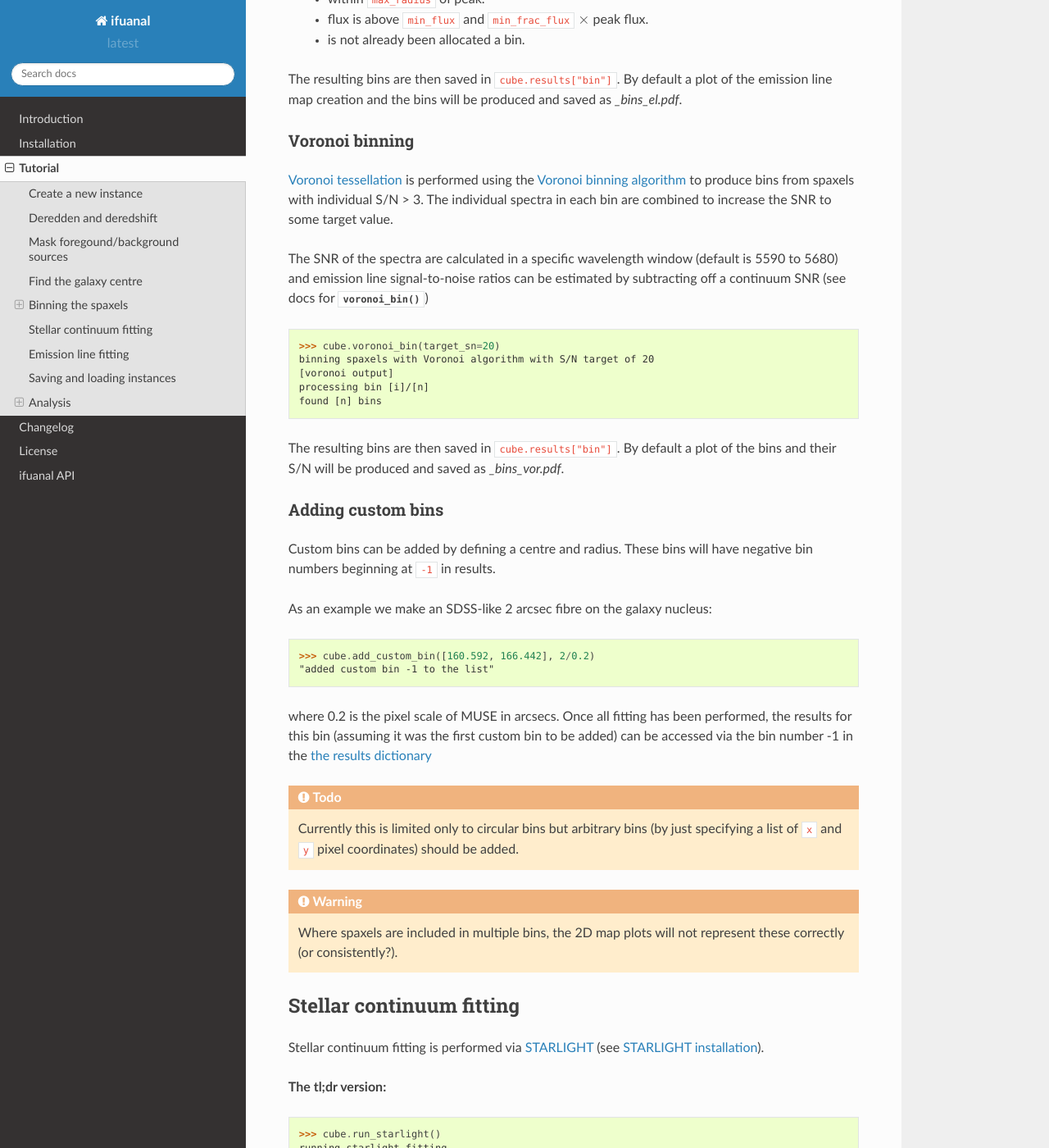
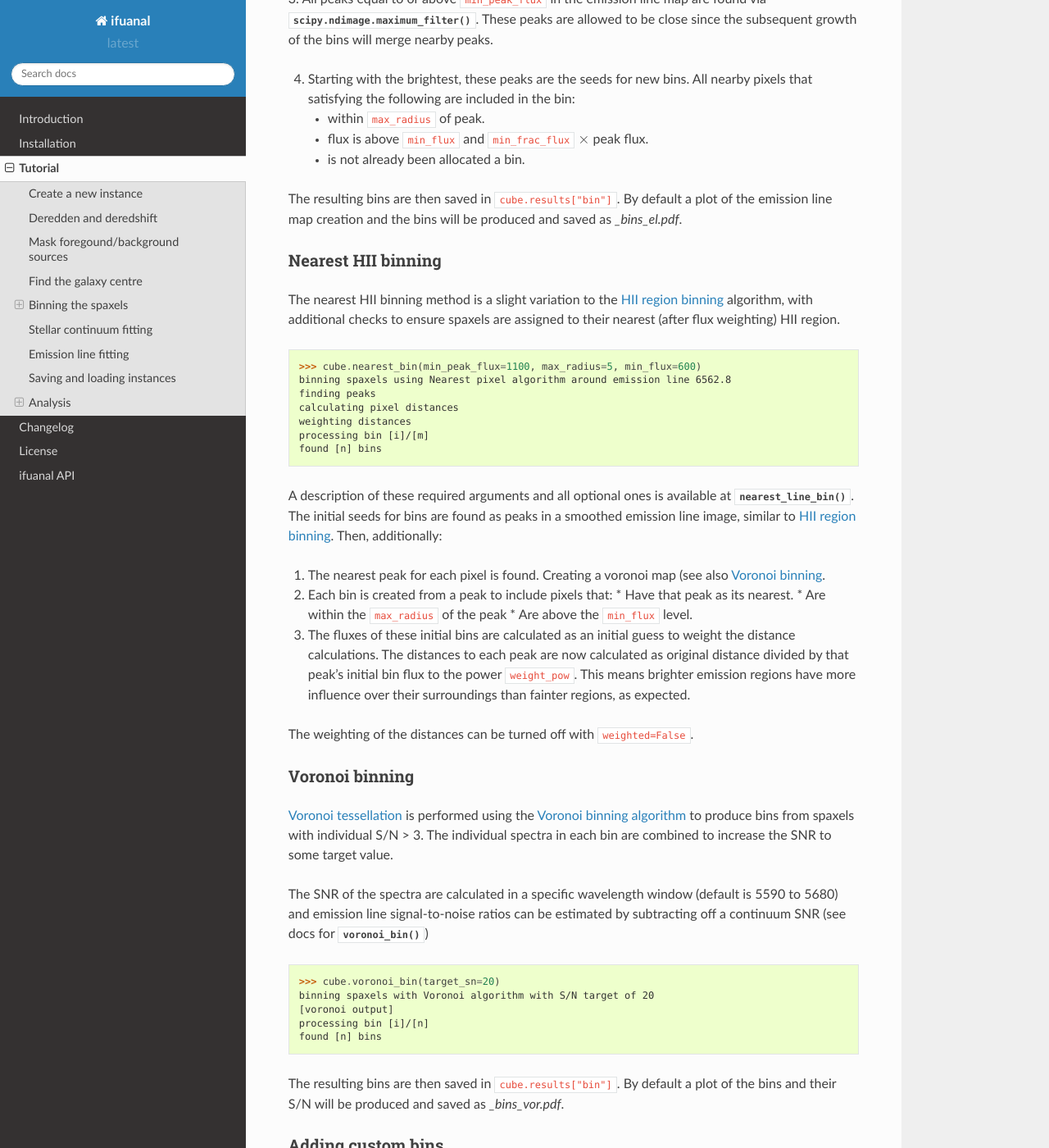
Before and after one commit to Lyalpha/ifuanal, a Sphinx documentation site: the page built from docs/tutorial.rst, in a window 1280 px wide and 1400 px high, scrolled down 5169 px. Shown: the whole window at 82% size. Built offline with Sphinx 7.4.7 and the Read the Docs theme 2.0.0, drawn with Linux system fonts in a browser that asks for light colours; some of the changed text lies outside the part shown.

Commit message:
Add Nearest bin to docs

```diff
--- a/docs/tutorial.rst
+++ b/docs/tutorial.rst
@@ -178,12 +178,11 @@ Binning the spaxels
 
 We do not want to consider sky spaxels in our analysis and, additionally, we do
 not want to perform fitting to low signal-to-noise ratio (SNR) spaxels. To
-circumvent this we employ spaxel binning.
+circumvent this we employ spaxel binning in order to group areas of physically related spaxels.
 
 The spaxels are to be binned into distinct regions in order to increase the S/N
-of the composite region spectra for fitting. :ref:`hii-binning` and
-:ref:`vor-binning` are the two currently implemented methods, with the ability
-to also :ref:`add custom bins <custom-bins>`.
+of the composite region spectra for fitting. :ref:`hii-binning`, :ref:`near-binning` and :ref:`vor-binning` are currently implemented methods, with the ability
+to also :ref:`add custom bins <custom-bins>`. For observations of starforming galaxies, the :ref:`near-binning` is the preferred method to bin into distinct star formation regions of the galaxy.
 
 These binning routines will populate :ref:`results-dict` with each bin. The
 information is stored as follows for bin number ``bn``: ::
@@ -231,7 +230,8 @@ implementation, to grow bins around peaks in the emission line flux. ::
 
 A description of these required arguments is available in the documentation for
 :meth:`~ifuanal.IFUCube.emission_line_bin`. These will have to be tailored to
-each data cube. Although usually (and by default) the binning will be done for
+each data cube. ``min_peak_flux`` and ``min_flux`` are best determined by looking at the median and std dev of a blank region of the cube in a narrowband image centred on the emission line for which binning is being done (for example ``min_peak_flux = 8 * stddev`` and ``min_flux = 3*stddev`` are reasonable start points).
+Although usually (and by default) the binning will be done for
 the H\ :math:`\alpha` line, any line or wavelength can be chosen via the
 ``line_lamb`` argument.
 
@@ -261,6 +261,44 @@ close since the subsequent growth of the bins will merge nearby peaks.
 The resulting bins are then saved in ``cube.results["bin"]``. By default a
 plot of the emission line map creation and the bins will be produced and saved
 as `_bins_el.pdf`.
+
+.. _near-binning:
+
+Nearest HII binning
+^^^^^^^^^^^^^^^^^^^
+
+The nearest HII binning method is a slight variation to the :ref:`hii-binning`
+algorithm, with additional checks to ensure spaxels are assigned to their
+nearest (after flux weighting) HII region. ::
+
+    >>> cube.nearest_bin(min_peak_flux=1100, max_radius=5, min_flux=600)
+    binning spaxels using Nearest pixel algorithm around emission line 6562.8
+    finding peaks
+    calculating pixel distances
+    weighting distances
+    processing bin [i]/[m]
+    found [n] bins
+
+A description of these required arguments and all optional ones is available at
+:meth:`~ifuanal.IFUCube.nearest_line_bin`. The initial seeds for bins are found
+as peaks in a smoothed emission line image, similar to
+:ref:`hii-binning`. Then, additionally:
+
+1. The nearest peak for each pixel is found. Creating a voronoi map (see also
+   :ref:`vor-binning`.
+
+2. Each bin is created from a peak to include pixels that:
+   * Have that peak as its nearest.
+   * Are within the ``max_radius`` of the peak
+   * Are above the ``min_flux`` level.
+
+3. The fluxes of these initial bins are calculated as an initial guess to
+   weight the distance calculations. The distances to each peak are now
+   calculated as original distance divided by that peak's initial bin flux to
+   the power ``weight_pow``. This means brighter emission regions have more
+   influence over their surroundings than fainter regions, as expected.
+
+The weighting of the distances can be turned off with ``weighted=False``.
 
 .. _vor-binning:
 
@@ -594,7 +632,7 @@ AGN-HII division and Kewley et al. (2001, ApJ, 556, 121) for the maximal star
 burst.
 
 :meth:`~ifuanal.IFUCube.plot_extinction`
-"""""""""""""""""""""""""""""""""
+""""""""""""""""""""""""""""""""""""""""
 plots the extinction derived from the continuum fitting and Balmer decrement
 measure of the emission lines.
 
```
